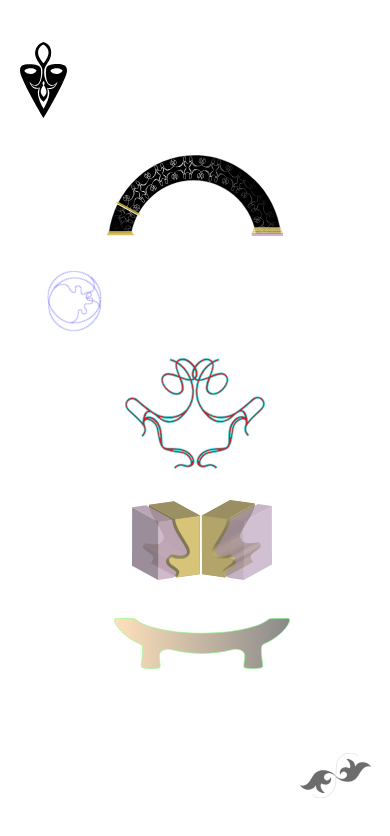
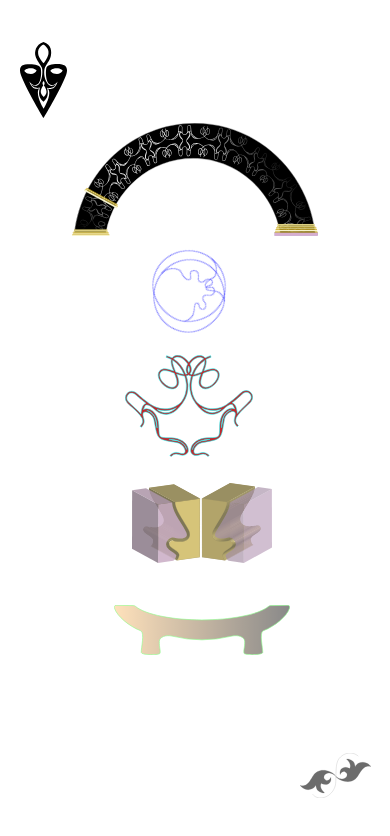
Before and after one commit to brunomontas/JOANA-CONCEICAO, a Gatsby site: page / in a window 390 px wide. Shown: the top 836 px of the page. Built offline with nearby package versions, Linux system fonts and the light colour scheme; Gatsby itself is replaced by a stand-in of ours.

Commit message:
details after meeting

```diff
--- a/src/components/layout.css
+++ b/src/components/layout.css
@@ -186,7 +186,7 @@
     }
 
     .main-top-center {
-        width: 50%;
+        width: 70%;
         align-self: flex-end;
     }
 
@@ -206,13 +206,14 @@
     }
 
     .main-center-image {
-        height: 100%;
+        height: 84%;
+    margin-top: 5%;
     }
 
     .main-left {
-        height: 25%;
+        height: 20%;
         width: 100%;
-        display: flex;
+        display: block;
     }
 
     .circle-animation {
```
